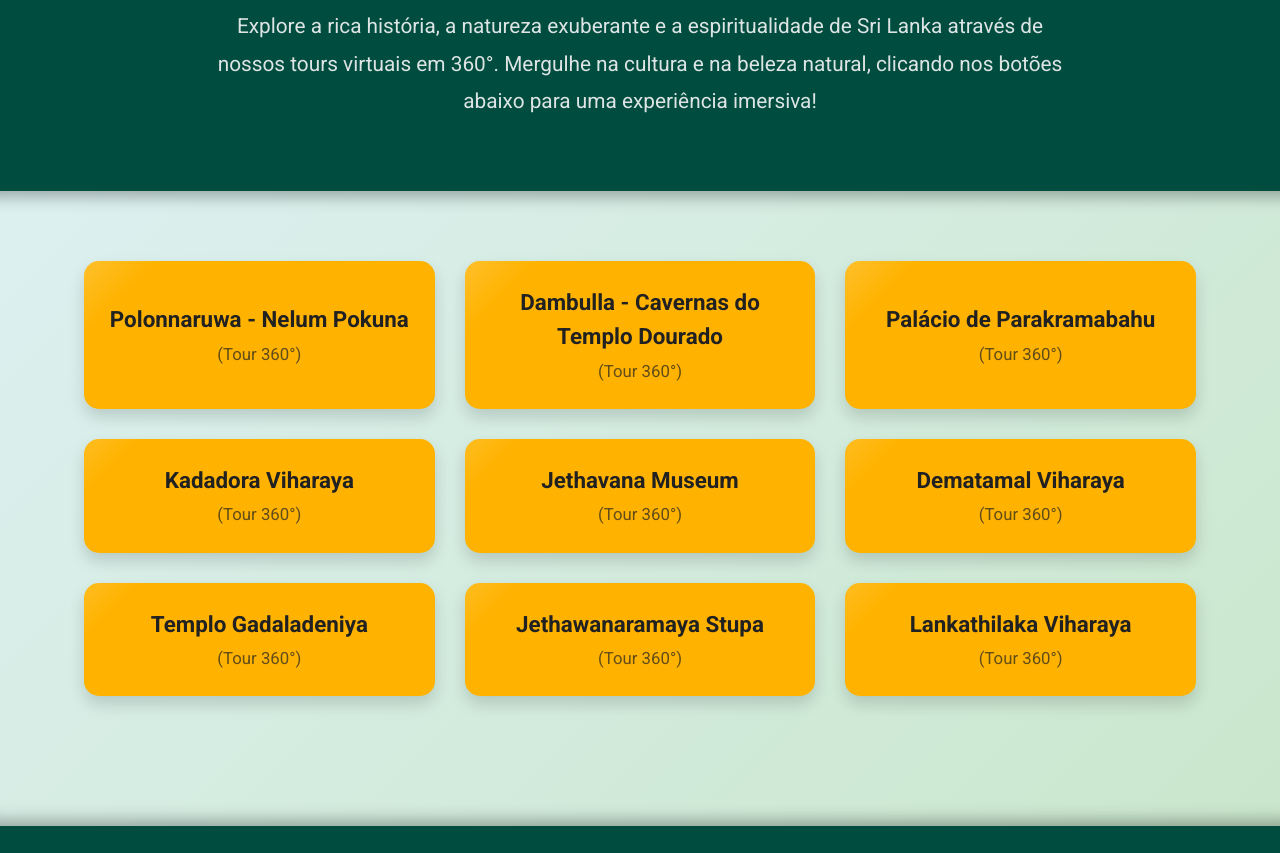
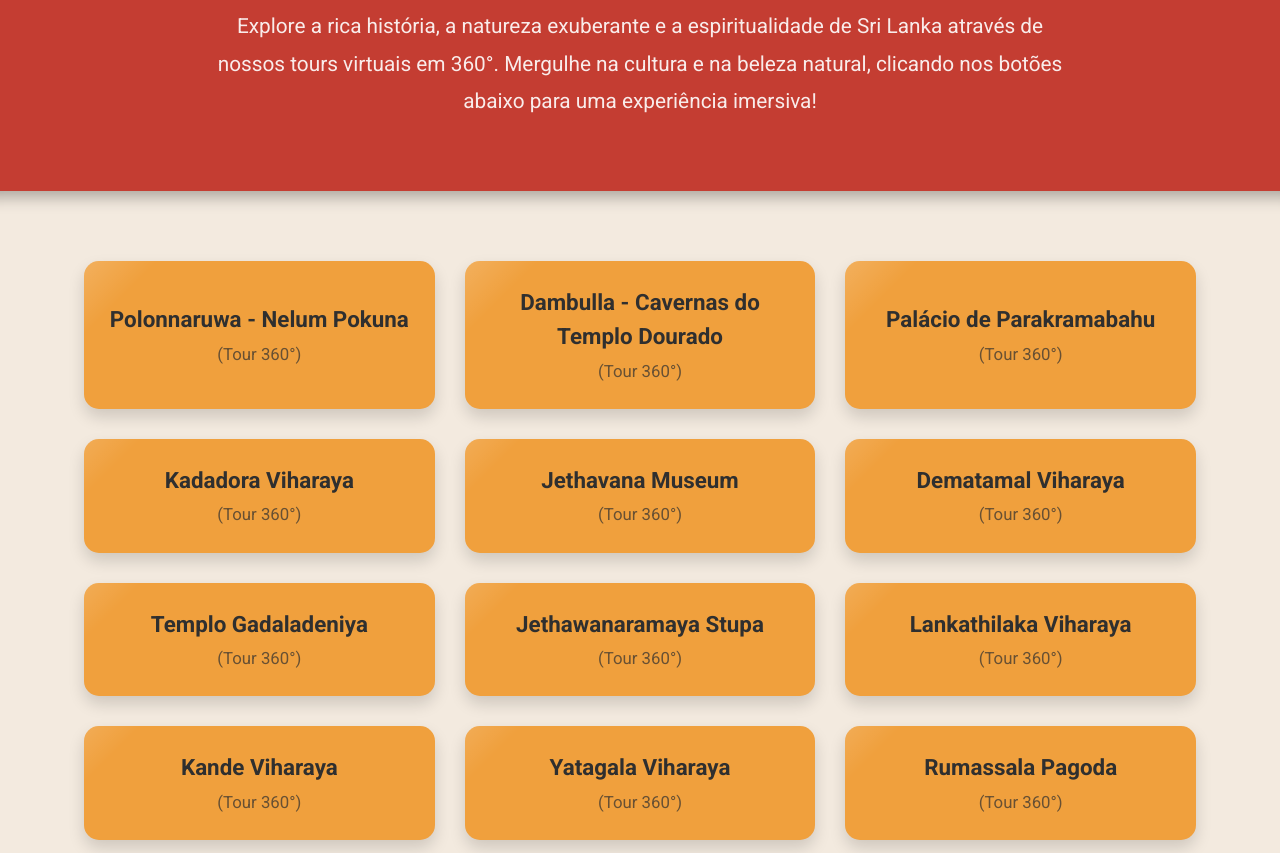
Before and after one commit to adrielmp44/SriLankaTourTipografia, a plain HTML site: page index.html in a window 1280 px wide. Shown: the part 159-1012 px from the top of the page. Drawn offline with nearby package versions, Linux system fonts and the light colour scheme.

Commit message:
pf_atualiza

```diff
--- a/index.html
+++ b/index.html
@@ -7,13 +7,13 @@
     <link href="https://fonts.googleapis.com/css2?family=Roboto:wght@300;400;700&family=Playfair+Display:wght@700&display=swap" rel="stylesheet">
     <style>
         :root {
-            --primary-color: #004D40; /* Verde escuro - Natureza exuberante */
-            --secondary-color: #FFB300; /* Dourado - Templos e riqueza cultural */
-            --accent-color: #BF360C; /* Terracota - Arquitetura antiga, terra */
-            --text-color-light: #F5F5F5; /* Branco suave para contraste */
-            --text-color-dark: #212121; /* Preto/Cinza escuro para legibilidade */
-            --background-gradient-start: #E0F2F7; /* Azul celeste claro */
-            --background-gradient-end: #C8E6C9;   /* Verde claro da paisagem */
+            --primary-color: #C43D32;
+            --secondary-color: #F0A03D;
+            --accent-color: #4E6743;
+            --background-color: #F3EADF;
+            --text-color-light: #FFFFFF;
+            --text-color-dark: #2F2F2F;
+
             --button-shadow-light: rgba(0, 0, 0, 0.15);
             --button-shadow-hover: rgba(0, 0, 0, 0.3);
             --border-radius-main: 15px;
@@ -23,13 +23,13 @@
             font-family: 'Roboto', sans-serif;
             margin: 0;
             padding: 0;
-            background: linear-gradient(135deg, var(--background-gradient-start) 0%, var(--background-gradient-end) 100%);
+            background-color: var(--background-color);
             color: var(--text-color-dark);
             display: flex;
             flex-direction: column;
-            justify-content: space-between; /* Distribui espaço verticalmente */
+            justify-content: space-between;
             align-items: center;
-            min-height: 100vh; /* Garante que o body ocupe toda a altura da tela */
+            min-height: 100vh;
             text-align: center;
             overflow-x: hidden;
             line-height: 1.6;
@@ -38,25 +38,25 @@
         header {
             background-color: var(--primary-color);
             color: var(--text-color-light);
-            padding: 50px 20px; /* Mais padding para espaçamento */
+            padding: 50px 20px;
             width: 100%;
             box-shadow: 0 6px 15px var(--button-shadow-hover);
-            margin-bottom: 50px; /* Mais espaço abaixo do header */
+            margin-bottom: 50px;
             position: relative;
             z-index: 2;
         }
 
         header h1 {
             font-family: 'Playfair Display', serif;
-            font-size: 4em; /* Fonte maior */
+            font-size: 4em;
             margin: 0 0 15px 0;
-            letter-spacing: 3px; /* Mais espaçamento entre letras */
-            text-shadow: 3px 3px 6px rgba(0, 0, 0, 0.4); /* Sombra mais forte */
+            letter-spacing: 3px;
+            text-shadow: 3px 3px 6px rgba(0, 0, 0, 0.4);
             font-weight: 700;
         }
 
         header p {
-            font-size: 1.3em; /* Fonte maior */
+            font-size: 1.3em;
             margin-top: 15px;
             max-width: 850px;
             margin-left: auto;
@@ -67,35 +67,35 @@
 
         .container {
             width: 90%;
-            max-width: 1280px; /* Largura máxima ligeiramente maior */
-            margin-bottom: 60px; /* Mais espaço acima do footer */
-            flex-grow: 1; /* Permite que o container de botões cresça e ocupe o espaço disponível */
-            display: flex; /* Para centralizar o grid de botões */
+            max-width: 1280px;
+            margin-bottom: 60px;
+            flex-grow: 1;
+            display: flex;
             justify-content: center;
             align-items: center;
         }
 
         .button-grid {
             display: grid;
-            grid-template-columns: repeat(auto-fit, minmax(300px, 1fr)); /* Botões um pouco maiores */
-            gap: 30px; /* Mais espaçamento entre botões */
+            grid-template-columns: repeat(auto-fit, minmax(300px, 1fr));
+            gap: 30px;
             justify-content: center;
             align-items: stretch;
             width: 100%;
-            padding: 20px; /* Padding interno para o grid */
+            padding: 20px;
         }
 
         .tour-button {
             background-color: var(--secondary-color);
             color: var(--text-color-dark);
-            padding: 25px; /* Mais padding interno */
+            padding: 25px;
             border: none;
             border-radius: var(--border-radius-main);
-            font-size: 1.4em; /* Fonte maior */
+            font-size: 1.4em;
             font-weight: 700;
             cursor: pointer;
-            transition: all 0.4s cubic-bezier(0.25, 0.8, 0.25, 1); /* Transição mais suave e complexa */
-            box-shadow: 0 8px 16px var(--button-shadow-light); /* Sombra inicial mais suave */
+            transition: all 0.4s cubic-bezier(0.25, 0.8, 0.25, 1);
+            box-shadow: 0 8px 16px var(--button-shadow-light);
             text-decoration: none;
             display: flex;
             flex-direction: column;
@@ -115,8 +115,8 @@
             left: 0;
             width: 100%;
             height: 100%;
-            background: linear-gradient(90deg, rgba(255, 255, 255, 0) 0%, rgba(255, 255, 255, 0.4) 50%, rgba(255, 255, 255, 0) 100%); /* Efeito de brilho mais elaborado */
-            transform: translateX(-100%) skewX(-45deg); /* Ângulo de inclinação ajustado */
+            background: linear-gradient(90deg, rgba(255, 255, 255, 0) 0%, rgba(255, 255, 255, 0.4) 50%, rgba(255, 255, 255, 0) 100%);
+            transform: translateX(-100%) skewX(-45deg);
             transition: transform 0.6s ease-out;
             z-index: 0;
         }
@@ -128,17 +128,17 @@
         .tour-button:hover {
             background-color: var(--accent-color);
             color: var(--text-color-light);
-            transform: translateY(-10px) scale(1.02); /* Levanta e cresce um pouco */
-            box-shadow: 0 15px 30px var(--button-shadow-hover); /* Sombra mais pronunciada */
-            border: 2px solid var(--text-color-light); /* Borda no hover */
+            transform: translateY(-10px) scale(1.02);
+            box-shadow: 0 15px 30px var(--button-shadow-hover);
+            border: 2px solid var(--text-color-light);
         }
 
         .tour-button span {
             position: relative;
-            z-index: 1; /* Garante que o texto fique acima do efeito de brilho */
+            z-index: 1;
         }
 
-        .tour-button span:last-child { /* Para o texto de "(Tour 360°)" */
+        .tour-button span:last-child {
             font-size: 0.75em;
             opacity: 0.7;
             margin-top: 5px;
@@ -147,7 +147,7 @@
 
         footer {
             margin-top: 50px;
-            padding: 30px 20px; /* Mais padding no footer */
+            padding: 30px 20px;
             width: 100%;
             background-color: var(--primary-color);
             color: var(--text-color-light);
@@ -175,50 +175,23 @@
             margin-top: 15px;
         }
 
-
-        /* Responsive adjustments */
+        /* Ajustes responsivos */
         @media (max-width: 1024px) {
-            header h1 {
-                font-size: 3.5em;
-            }
-            header p {
-                font-size: 1.1em;
-            }
-            .tour-button {
-                font-size: 1.2em;
-                padding: 20px;
-            }
-            .button-grid {
-                gap: 20px;
-            }
+            header h1 { font-size: 3.5em; }
+            header p { font-size: 1.1em; }
+            .tour-button { font-size: 1.2em; padding: 20px; }
+            .button-grid { gap: 20px; }
         }
         @media (max-width: 768px) {
-            header h1 {
-                font-size: 2.8em;
-            }
-            header p {
-                font-size: 1em;
-            }
-            .tour-button {
-                font-size: 1.1em;
-                padding: 18px;
-            }
-            .button-grid {
-                grid-template-columns: 1fr; /* Uma coluna em telas menores */
-            }
-            header, footer {
-                padding: 30px 15px;
-            }
+            header h1 { font-size: 2.8em; }
+            header p { font-size: 1em; }
+            .tour-button { font-size: 1.1em; padding: 18px; }
+            .button-grid { grid-template-columns: 1fr; }
+            header, footer { padding: 30px 15px; }
         }
         @media (max-width: 480px) {
-            header h1 {
-                font-size: 2.2em;
-                letter-spacing: 1px;
-            }
-            .tour-button {
-                font-size: 1em;
-                padding: 15px;
-            }
+            header h1 { font-size: 2.2em; letter-spacing: 1px; }
+            .tour-button { font-size: 1em; padding: 15px; }
         }
     </style>
 </head>
@@ -235,47 +208,50 @@
                 <span>Polonnaruwa - Nelum Pokuna</span>
                 <span>(Tour 360°)</span>
             </a>
-
             <a href="https://www.360view.lk/vtour/dambulla/" target="_blank" class="tour-button">
                 <span>Dambulla - Cavernas do Templo Dourado</span>
                 <span>(Tour 360°)</span>
             </a>
-
             <a href="https://www.360view.lk/vtour/parakramabahupalace/" target="_blank" class="tour-button">
                 <span>Palácio de Parakramabahu</span>
                 <span>(Tour 360°)</span>
             </a>
-
             <a href="https://360view.lk/vtour/kadadoraviharaya/" target="_blank" class="tour-button">
                 <span>Kadadora Viharaya</span>
                 <span>(Tour 360°)</span>
             </a>
-
             <a href="https://360view.lk/vtour/jethavanamuseum/" target="_blank" class="tour-button">
                 <span>Jethavana Museum</span>
                 <span>(Tour 360°)</span>
             </a>
-
             <a href="https://360view.lk/vtour/dematamalviharaya/" target="_blank" class="tour-button">
                 <span>Dematamal Viharaya</span>
                 <span>(Tour 360°)</span>
             </a>
-
             <a href="https://360view.lk/vtour/gadaladeniya/" target="_blank" class="tour-button">
                 <span>Templo Gadaladeniya</span>
                 <span>(Tour 360°)</span>
             </a>
-
             <a href="https://360view.lk/vtour/jethawanaramaya/" target="_blank" class="tour-button">
                 <span>Jethawanaramaya Stupa</span>
                 <span>(Tour 360°)</span>
             </a>
-
             <a href="https://360view.lk/vtour/lankathilaka/" target="_blank" class="tour-button">
                 <span>Lankathilaka Viharaya</span>
                 <span>(Tour 360°)</span>
             </a>
-
+            <a href="https://360view.lk/vtour/aerial/kandeviharaya/" target="_blank" class="tour-button">
+                <span>Kande Viharaya</span>
+                <span>(Tour 360°)</span>
+            </a>
+            <a href="https://www.360view.lk/vtour/yatagalaviharaya/" target="_blank" class="tour-button">
+                <span>Yatagala Viharaya</span>
+                <span>(Tour 360°)</span>
+            </a>
+            <a href="https://www.360view.lk/vtour/rumassalapagoda/" target="_blank" class="tour-button">
+                <span>Rumassala Pagoda</span>
+                <span>(Tour 360°)</span>
+            </a>
         </div>
     </div>
 
```
